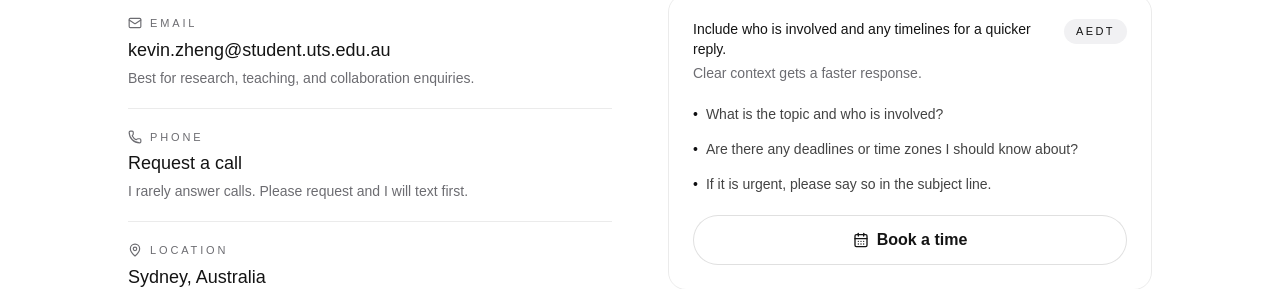
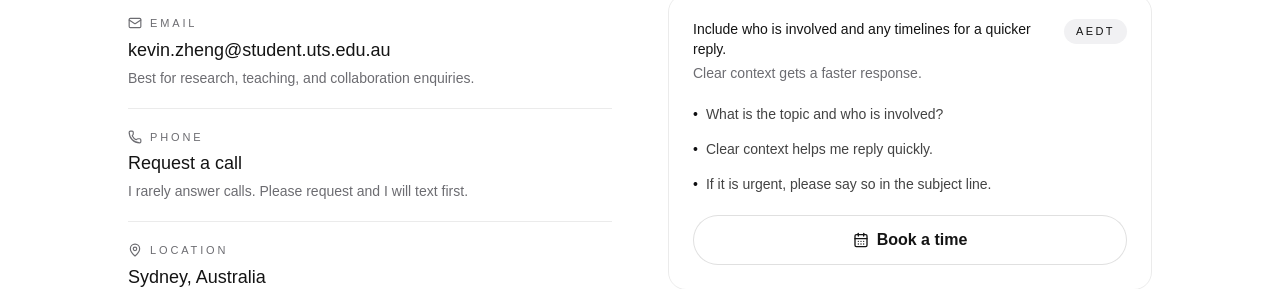
Before and after one commit to kyxzhe/kyxzhe.github.io, a Next.js app: page /contact in a window 1280 px wide. Shown: the part 503-792 px from the top of the page. Built offline with nearby package versions, Linux system fonts and the light colour scheme.

Commit message:
chore: tweak reply notes

```diff
--- a/src/app/contact/page.tsx
+++ b/src/app/contact/page.tsx
@@ -12,7 +12,7 @@ import ContactModal from "@/components/ContactModal";
 
 const replyNotes = [
   "What is the topic and who is involved?",
-  "Are there any deadlines or time zones I should know about?",
+  "Clear context helps me reply quickly.",
   "If it is urgent, please say so in the subject line.",
 ];
 
```
